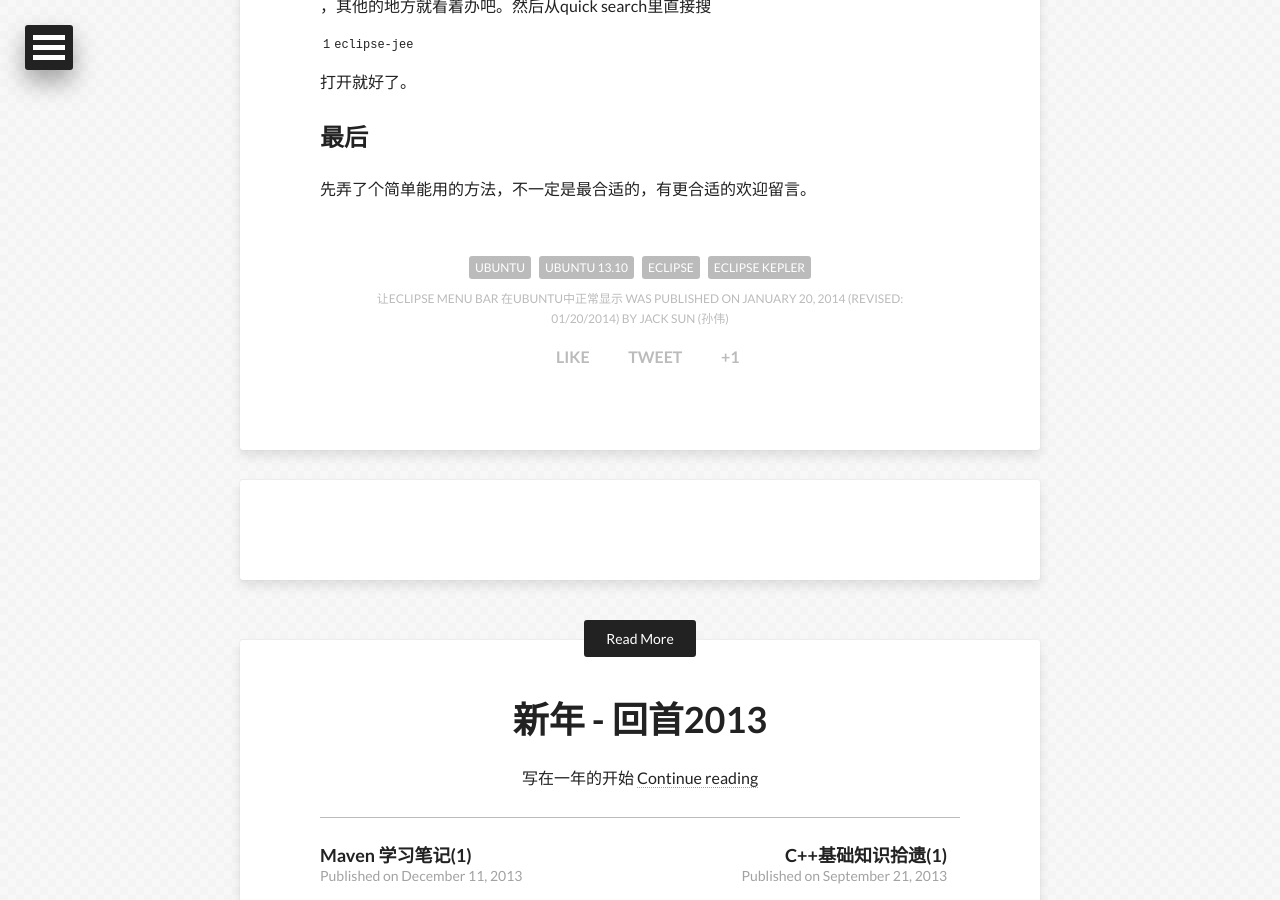
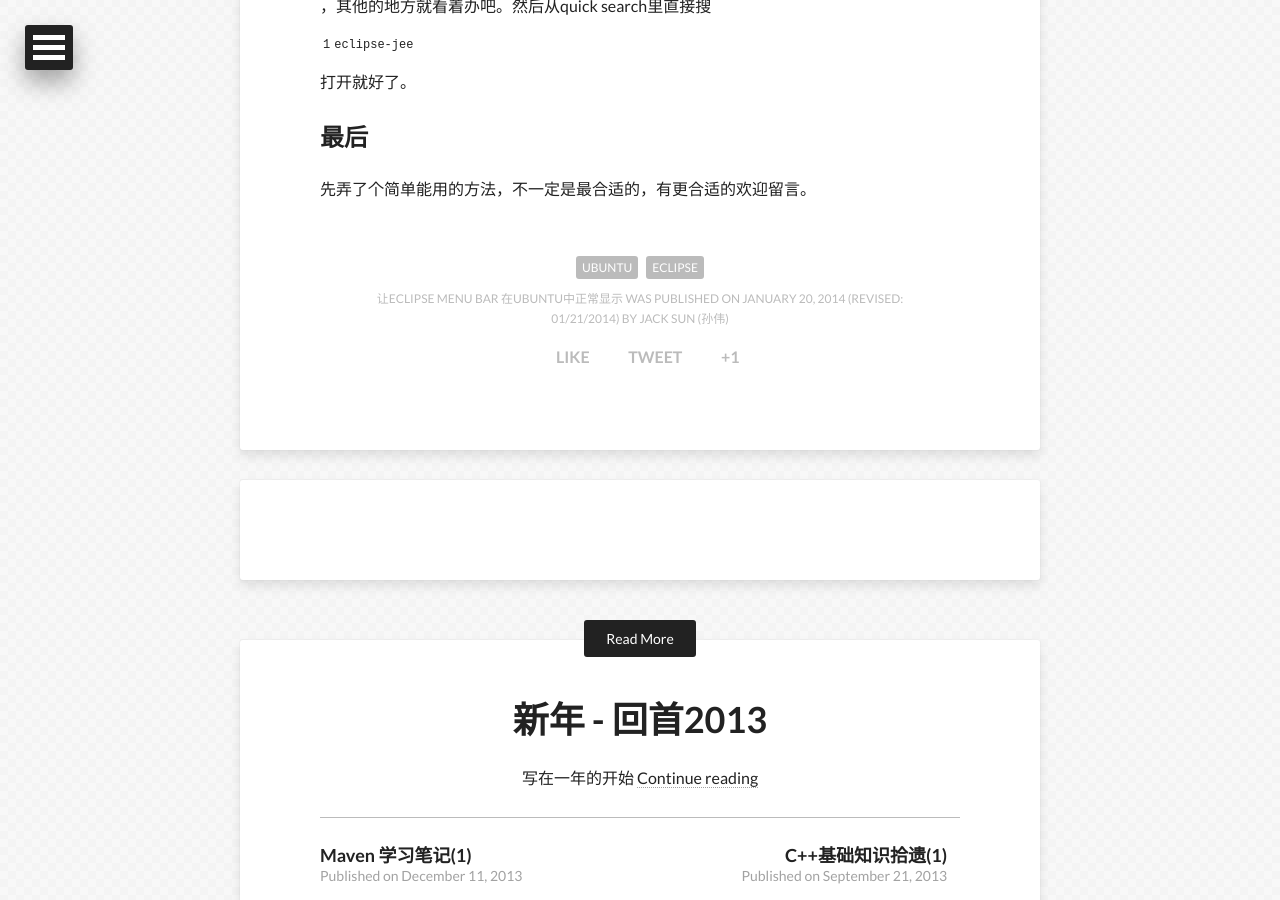
Before and after one commit to Jacksunwei/blog-hpstr-theme, a Jekyll site: the page built from _posts/2014-01-20-eclipse-ubuntu-13.10.md, in a window 1280 px wide and 900 px high, scrolled down 1305 px. Built offline with Jekyll 4.4.1, drawn with Linux system fonts in a browser that asks for light colours; nearby versions of some CDN libraries; comment, search, counter and statistics services are not loaded.

Commit message:
modify tags

```diff
--- a/_posts/2014-01-20-eclipse-ubuntu-13.10.md
+++ b/_posts/2014-01-20-eclipse-ubuntu-13.10.md
@@ -2,8 +2,8 @@
 layout: post
 title: 让eclipse menu bar 在ubuntu中正常显示
 description: "解决eclipse在ubuntu13.10下menu不正常显示的问题"
-modified: 2014-01-20
-tags: [ubuntu, ubuntu 13.10, eclipse, eclipse kepler]
+modified: 2014-01-21
+tags: [ubuntu, eclipse]
 image:
   feature: abstract-10.jpg
 comments: true
```
